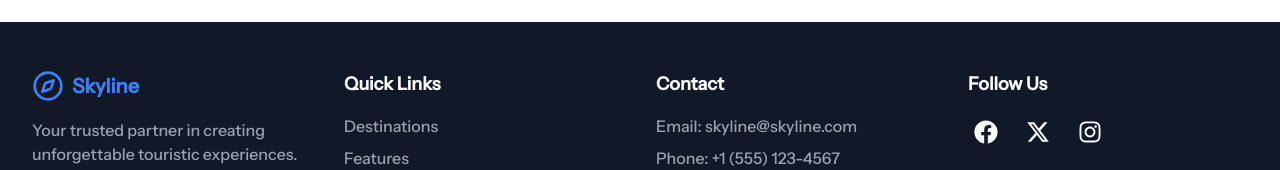
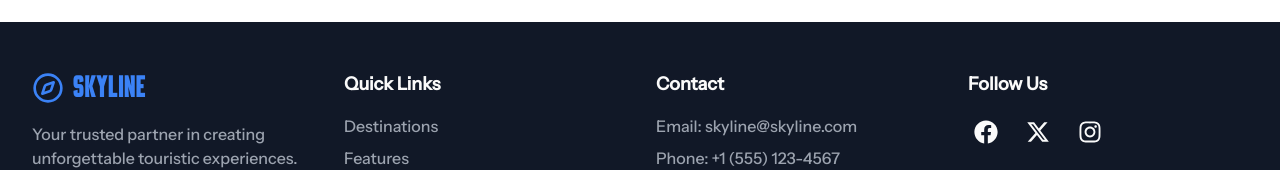
Before and after one commit to Charlesss-0/skyline-adventures, a Next.js app: page / in a window 1280 px wide. Shown: the part 2550-2720 px from the top of the page. Built offline with nearby package versions, Linux system fonts and the light colour scheme.

Commit message:
style(Footer): update brand title font family

```diff
--- a/src/components/footer.tsx
+++ b/src/components/footer.tsx
@@ -13,7 +13,7 @@ export default function Footer(): React.ReactNode {
 						<div className="flex items-center mb-2 md:mb-4">
 							<Compass className="w-8 h-8 stroke-blue-500" />
 
-							<span className="ml-2 text-xl font-bold text-blue-500">Skyline</span>
+							<span className="ml-2 text-3xl font-bold text-blue-500 font-nuchileda">Skyline</span>
 						</div>
 
 						<p className="text-gray-400">
@@ -26,19 +26,19 @@ export default function Footer(): React.ReactNode {
 
 						<ul className="space-y-1 md:space-y-2">
 							<li>
-								<a href="#destinations" className="text-gray-400 hover:text-white cursor-pointer">
+								<a href="#destinations" className="text-gray-400 cursor-pointer hover:text-white">
 									Destinations
 								</a>
 							</li>
 
 							<li>
-								<a href="#features" className="text-gray-400 hover:text-white cursor-pointer">
+								<a href="#features" className="text-gray-400 cursor-pointer hover:text-white">
 									Features
 								</a>
 							</li>
 
 							<li>
-								<a href="/app" className="text-gray-400 hover:text-white cursor-pointer">
+								<a href="/app" className="text-gray-400 cursor-pointer hover:text-white">
 									Get Started
 								</a>
 							</li>
```
